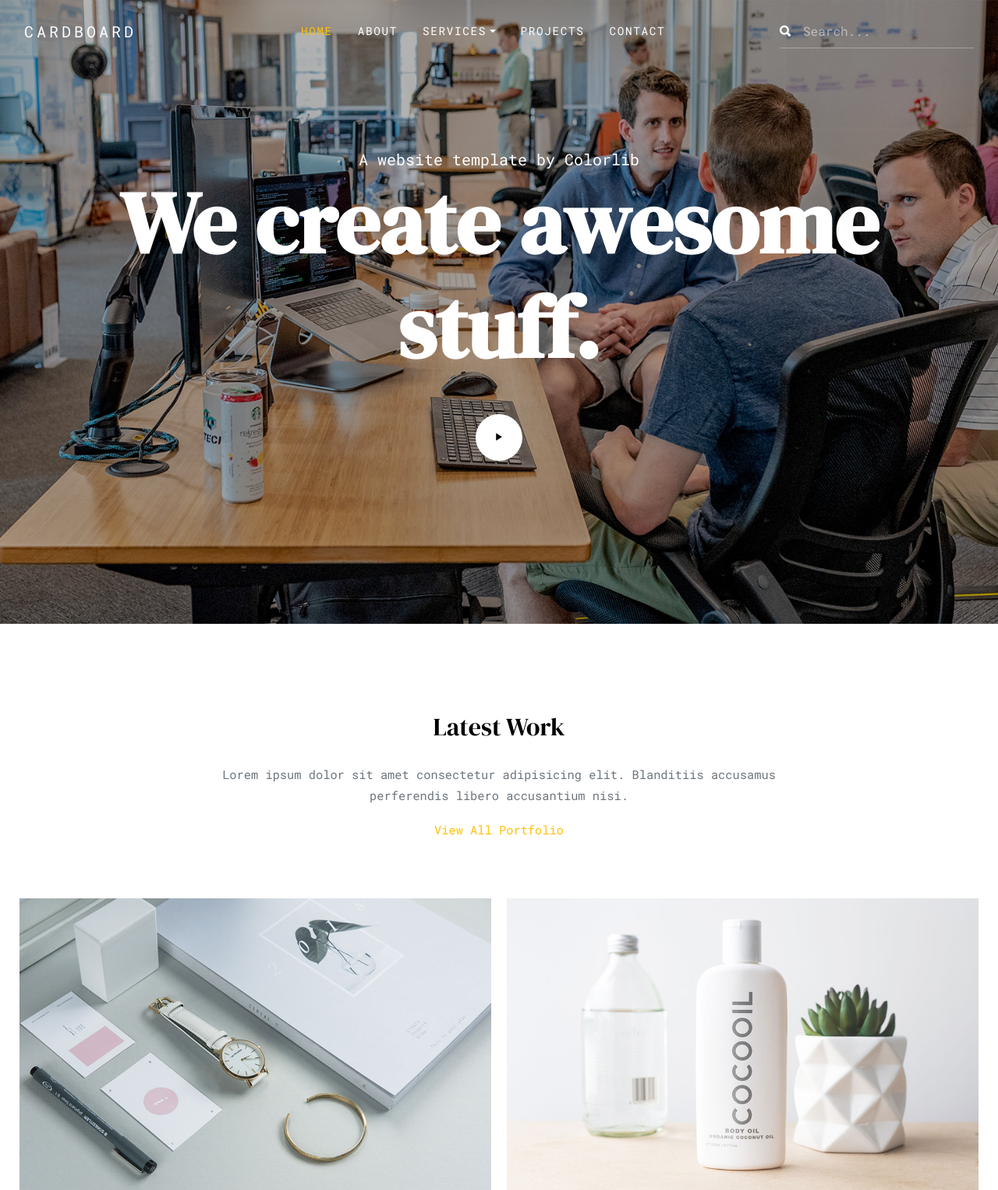
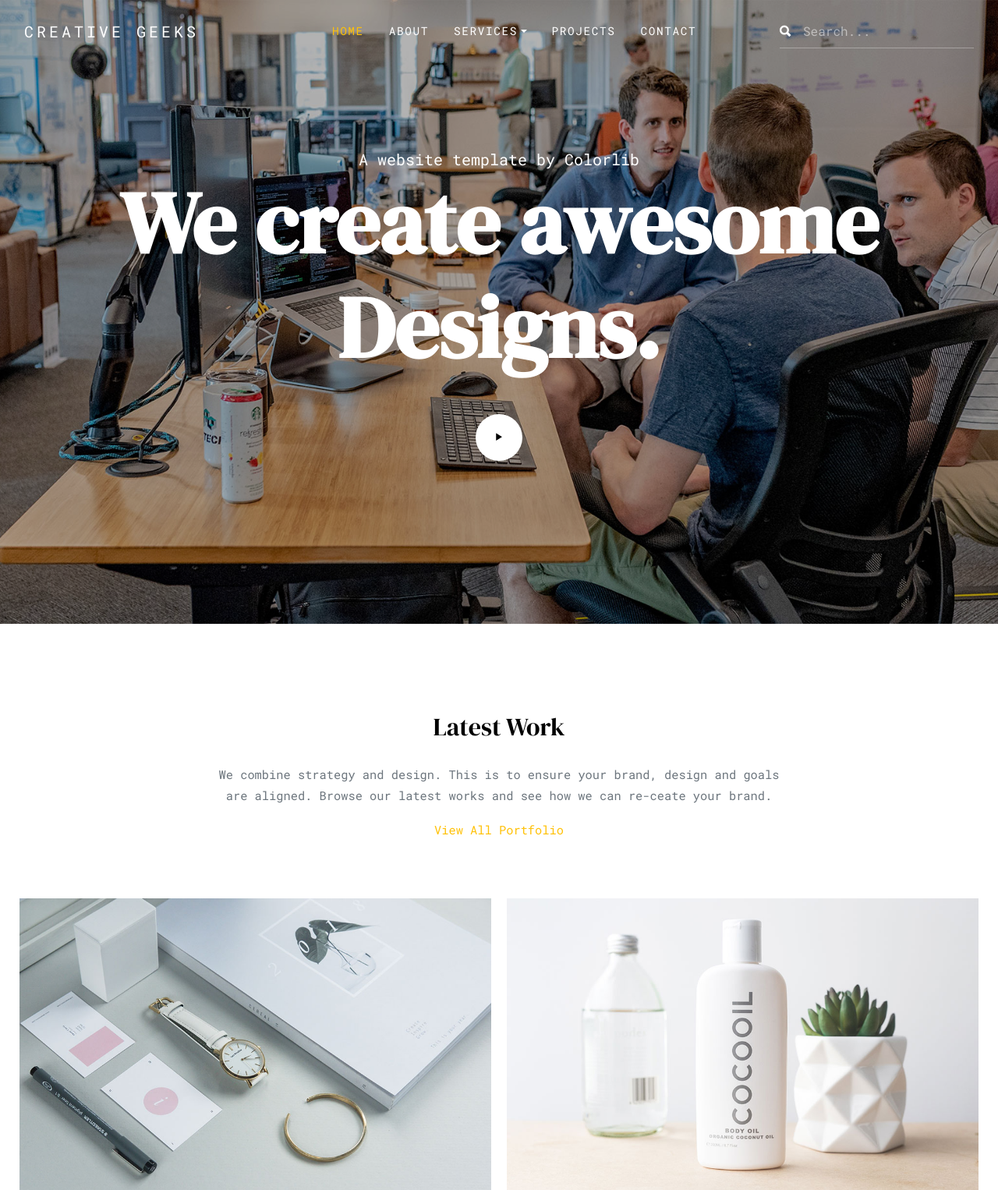
Before and after one commit to RanaDantes/RanaDantes.github.io, a plain HTML site: page index.html in a window 1280 px wide. Shown: the top 1526 px of the page at 78% size. Drawn offline with nearby package versions, Linux system fonts and the light colour scheme; files whose address does not match are found by name.

Commit message:
Update index.html

```diff
--- a/index.html
+++ b/index.html
@@ -3,7 +3,7 @@
 <html lang="en">
 
 <head>
-  <title>Rachel Dantes Portfolio</title>
+  <title>Creative Geeks</title>
   <meta charset="utf-8">
   <meta name="viewport" content="width=device-width, initial-scale=1, shrink-to-fit=no">
 
@@ -31,7 +31,7 @@
   <header role="banner">
     <nav class="navbar navbar-expand-lg  bg-dark">
       <div class="container-fluid">
-        <a class="navbar-brand " href="index.html">CardBoard</a>
+        <a class="navbar-brand " href="index.html">Creative Geeks</a>
 
         <button class="navbar-toggler" type="button" data-toggle="collapse" data-target="#navbarsExample05"
           aria-controls="navbarsExample05" aria-expanded="false" aria-label="Toggle navigation">
@@ -84,7 +84,7 @@
       <div class="row slider-text align-items-center justify-content-center">
         <div class="col-lg-12 text-center col-sm-12">
           <p data-aos="fade-up" data-aos="fade-up" data-aos-delay="">A website template by Colorlib</p>
-          <h1 class="mb-4" data-aos="fade-up" data-aos-delay="100">We create awesome stuff.</h1>
+          <h1 class="mb-4" data-aos="fade-up" data-aos-delay="100">We create awesome Designs.</h1>
           <div class="btn-play-wrap mx-auto" data-aos="fade-up" data-aos-delay="200">
             <a href="https://www.youtube.com/watch?v=_VnYSoMI-9Q" data-fancybox data-ratio="2"
                 class="btn-play"><span class="ion ion-ios-play"></span></a>
@@ -104,8 +104,7 @@
       <div class="row mb-5 justify-content-center" data-aos="fade-up">
         <div class="col-md-8 text-center">
           <h2 class="mb-4 section-title">Latest Work</h2>
-          <p>Lorem ipsum dolor sit amet consectetur adipisicing elit. Blanditiis accusamus perferendis
-            libero accusantium nisi.</p>
+          <p>We combine strategy and design. This is to ensure your brand, design and goals are aligned. Browse our latest works and see how we can re-ceate your brand.</p>
           <p><a href="#">View All Portfolio</a></p>
         </div>
       </div>
@@ -167,7 +166,7 @@
       <div class="row">
         <div class="col-lg-5 ml-auto mb-5 order-2">
           <span class="d-block text-uppercase text-primary">Who We Are</span>
-          <h2 class="mb-4 section-title">Do Things That Matters. Plan. Create. Grow.</h2>
+          <h2 class="mb-4 section-title">We Do Things That Matters. Plan. Create. Grow.</h2>
           <p>Lorem ipsum dolor sit amet consectetur adipisicing elit. Id autem temporibus blanditiis accusamus perferendis libero accusantium nisi itaque tempore, harum aliquid aut, sapiente dolor tenetur. Tempora corrupti suscipit delectus perspiciatis!</p>
           <p class="mb-5">Lorem ipsum dolor sit amet consectetur adipisicing elit. Nostrum, voluptatibus.</p>
           <p><a href="#" class="btn btn-outline-black">Learn More</a></p>
```
